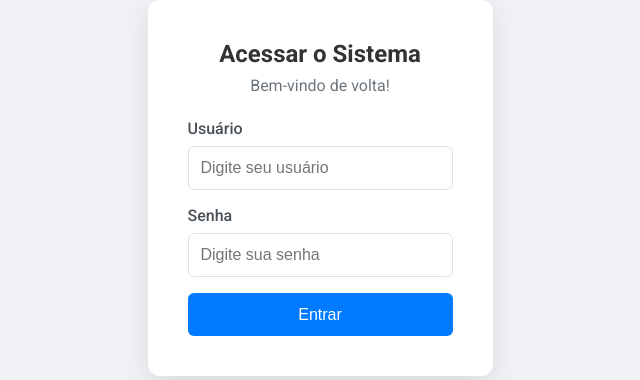
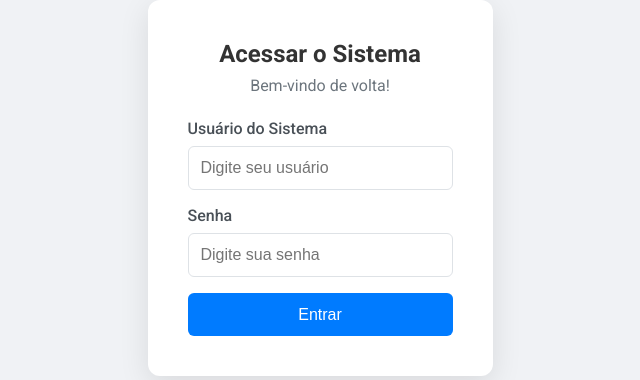
Before and after one commit to Jeff1984Sor/sistemarca, a Django app: template contas/templates/contas/login.html in a window 1280 px wide. Shown: the part 212-592 px from the top of the page, without its empty margins (320-960 px from the left). Run offline with Django 5.2, Linux system fonts and the light colour scheme; the template is opened without the code that fills it, so the values that code supplies are empty.

Commit message:
FINAL FIX v2: Salvando e aplicando todas as correcoes

```diff
--- a/contas/templates/contas/login.html
+++ b/contas/templates/contas/login.html
@@ -163,7 +163,7 @@
         <form method="post">
             {% csrf_token %}
             <div class="form-group">
-                <label for="id_username">Usuário</label>
+                <label for="id_username">Usuário do Sistema</label>
                 <input type="text" name="username" id="id_username" placeholder="Digite seu usuário" required>
             </div>
             <div class="form-group">
```
